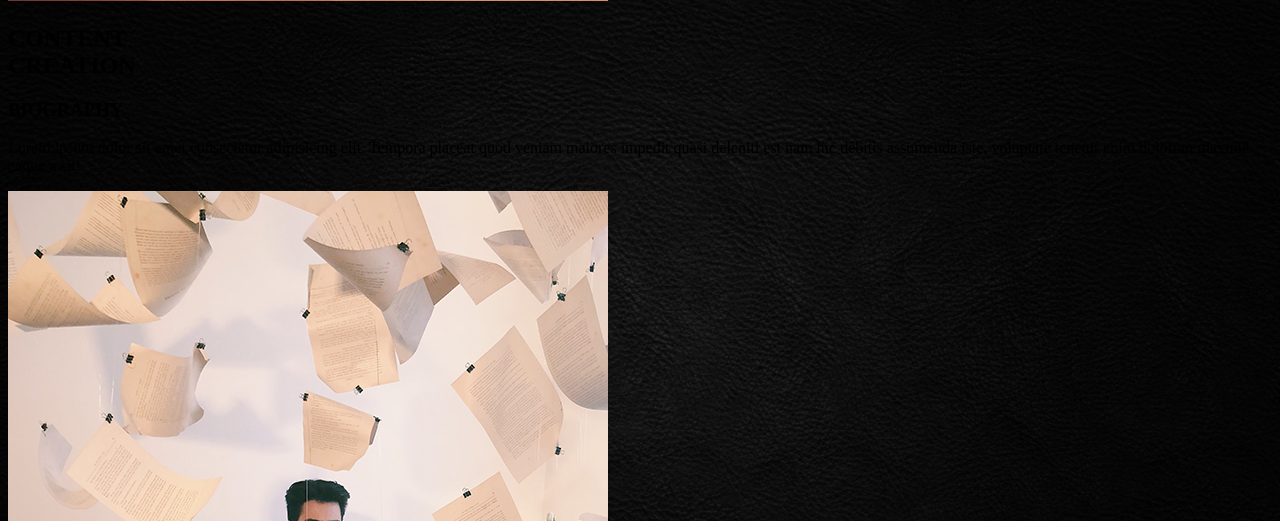
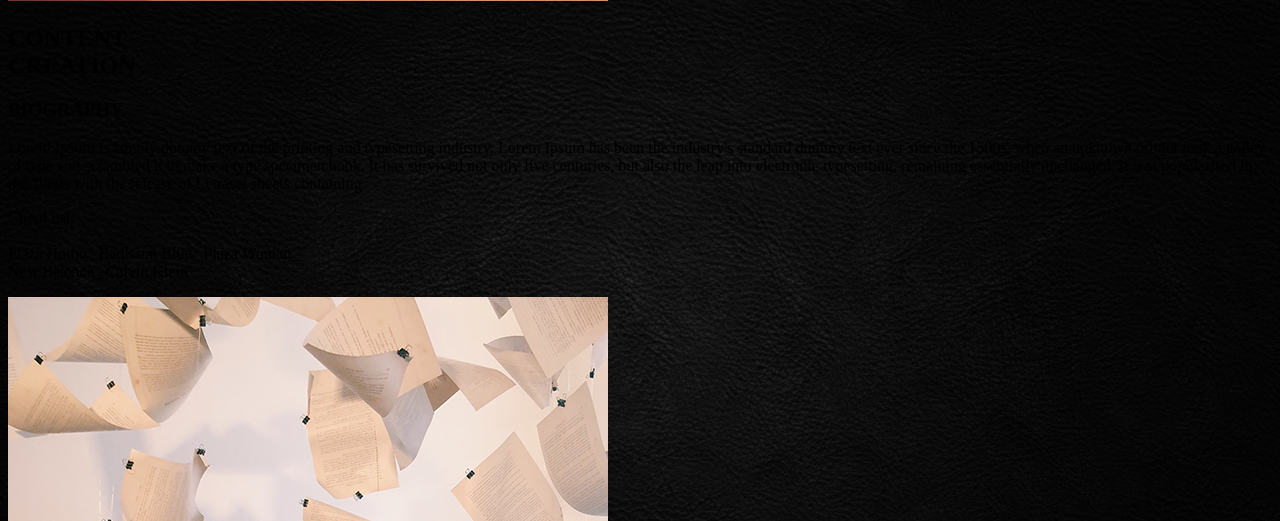
Before and after one commit to Lunasdude/ArminSemovic_portfolio, a PHP site: page / in a window 1280 px wide. Shown: the part 1825-2346 px from the top of the page. Run offline with PHP 8.4, Linux system fonts and the light colour scheme; some web fonts are replaced.

Commit message:
Additional mockup content pasting

```diff
--- a/index.php
+++ b/index.php
@@ -20,7 +20,7 @@
     </div>
 
     <div class="hamburger">
-
+      <!-- LINK TO ICON -->
     </div>
   </header>
 
@@ -52,12 +52,18 @@
     </div>
 
     <div class="text-block">
-      <h3>BIOGRAPHY</h3>
+      <h3 class="sub-heading">BIOGRAPHY</h3>
       <p>
-        Lorem ipsum dolor sit amet consectetur adipisicing elit.
-        Tempora placeat quod veniam maiores impedit quasi deleniti
-        est nam hic debitis assumenda iste, voluptate tenetur enim
-        dolorum maxime eaque a sit!
+        Lorem Ipsum is simply dummy text of the printing and typesetting industry.
+        Lorem Ipsum has been the industry's standard dummy text ever since the 1500s,
+        when an unknown printer took a galley of type and scrambled it
+        to make a type specimen book. It has survived not only five centuries,
+        but also the leap into electronic typesetting, remaining essentially unchanged.
+        It was popularised in the 1960s with the release of Letraset sheets containing
+      </p>
+      <p> Client list: <br> <br>
+        Plaza Homo_ Radisson Blue_ Plaza Woman_ <br>
+        New Balance_ Calvin Klein
       </p>
     </div>
 
```
